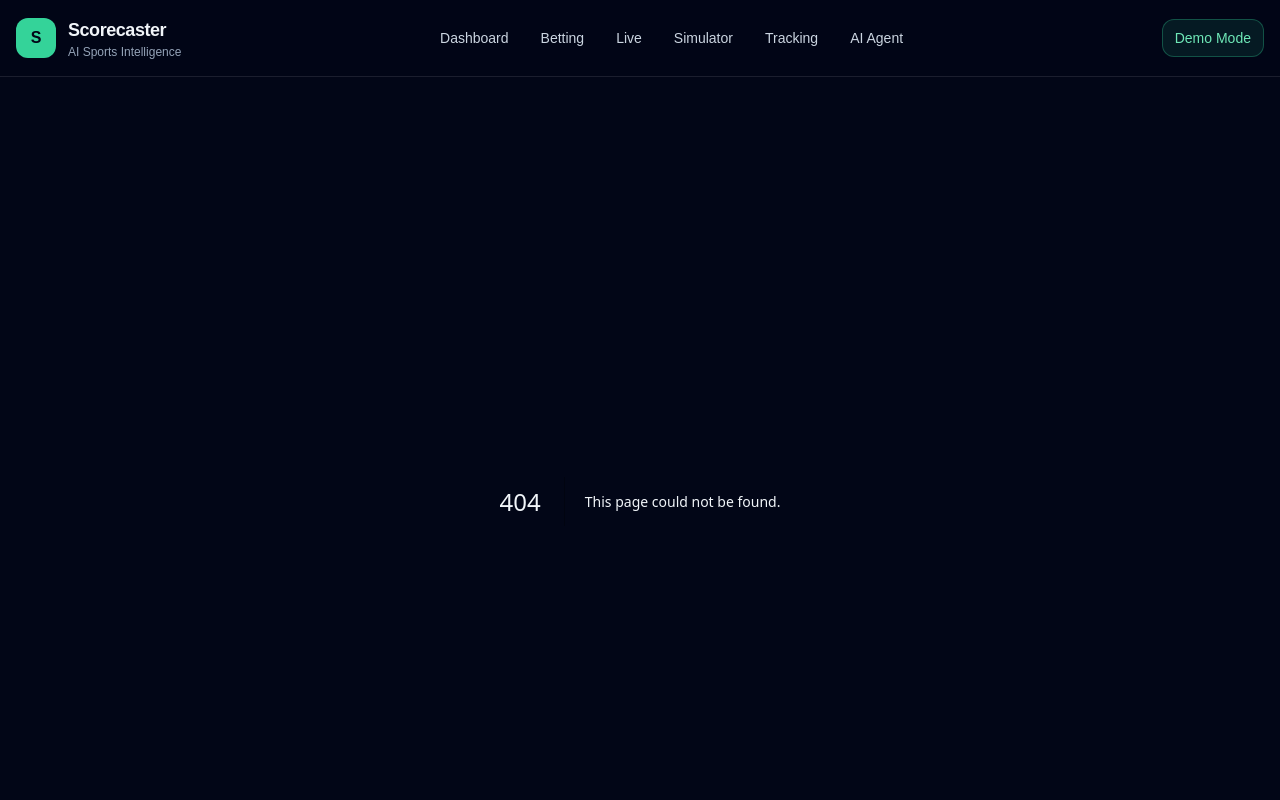
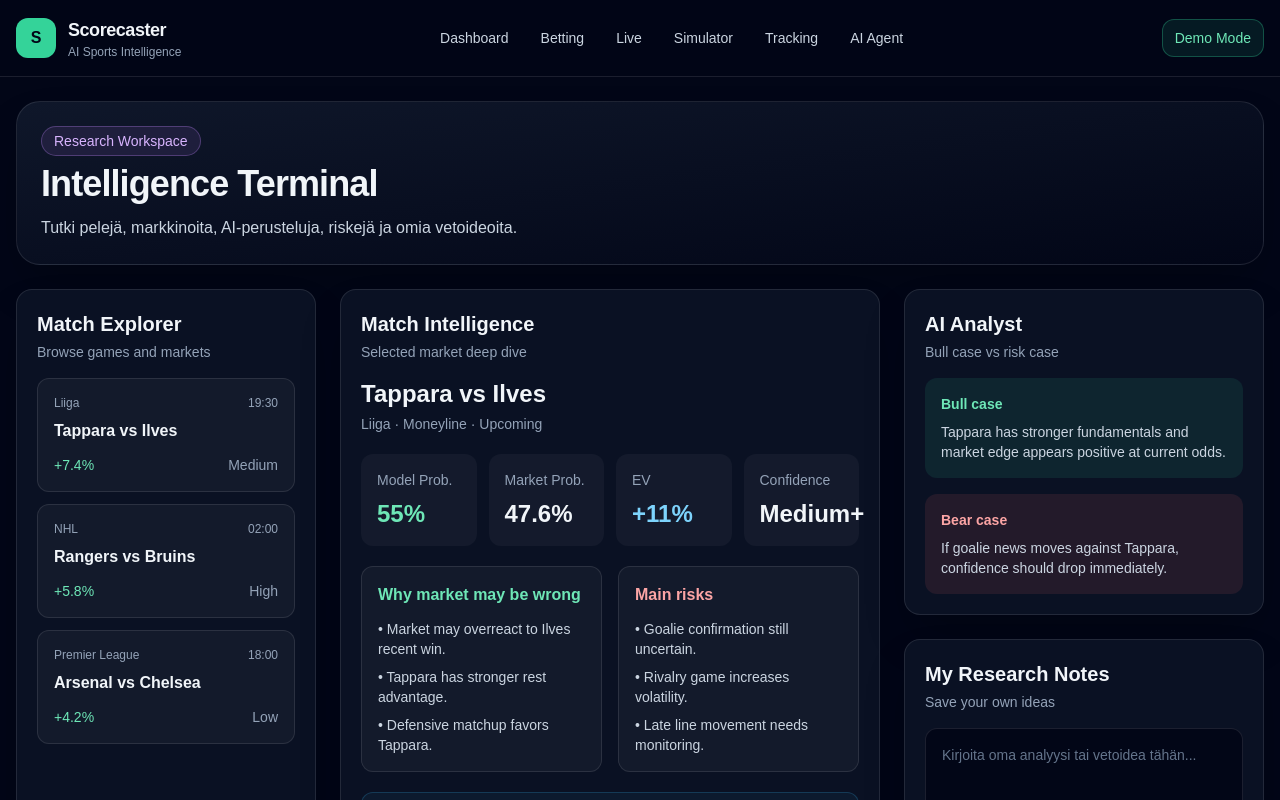
Before and after one commit to vv-glitchhub/scorecaster, a Next.js app: page /intelligence in a window 1280 px wide. Before the commit this address had no page. Shown: the top 800 px of the page. Built offline with nearby package versions, Linux system fonts and the light colour scheme.

Commit message:
Create page.jsx

```diff
--- /dev/null
+++ b/app/intelligence/page.jsx
@@ -0,0 +1,177 @@
+import Panel from "../components/Panel";
+
+const matches = [
+  {
+    id: 1,
+    league: "Liiga",
+    match: "Tappara vs Ilves",
+    time: "19:30",
+    edge: "+7.4%",
+    volatility: "Medium",
+    status: "Upcoming"
+  },
+  {
+    id: 2,
+    league: "NHL",
+    match: "Rangers vs Bruins",
+    time: "02:00",
+    edge: "+5.8%",
+    volatility: "High",
+    status: "Upcoming"
+  },
+  {
+    id: 3,
+    league: "Premier League",
+    match: "Arsenal vs Chelsea",
+    time: "18:00",
+    edge: "+4.2%",
+    volatility: "Low",
+    status: "Upcoming"
+  }
+];
+
+export default function IntelligencePage() {
+  return (
+    <div className="space-y-6">
+      <section className="rounded-3xl border border-white/10 bg-gradient-to-br from-slate-900 to-slate-950 p-6 shadow-2xl">
+        <div className="mb-2 inline-flex rounded-full border border-purple-400/30 bg-purple-400/10 px-3 py-1 text-sm text-purple-300">
+          Research Workspace
+        </div>
+
+        <h1 className="text-4xl font-black tracking-tight">
+          Intelligence Terminal
+        </h1>
+
+        <p className="mt-3 text-slate-300">
+          Tutki pelejä, markkinoita, AI-perusteluja, riskejä ja omia vetoideoita.
+        </p>
+      </section>
+
+      <section className="grid gap-6 lg:grid-cols-[300px_1fr_360px]">
+        <Panel title="Match Explorer" subtitle="Browse games and markets">
+          <div className="space-y-3">
+            {matches.map((game) => (
+              <button
+                key={game.id}
+                className="w-full rounded-xl border border-white/10 bg-white/[0.04] p-4 text-left hover:bg-white/[0.08]"
+              >
+                <div className="flex items-center justify-between">
+                  <div className="text-xs text-slate-400">{game.league}</div>
+                  <div className="text-xs text-slate-400">{game.time}</div>
+                </div>
+
+                <div className="mt-2 font-bold">{game.match}</div>
+
+                <div className="mt-3 flex items-center justify-between text-sm">
+                  <span className="text-emerald-300">{game.edge}</span>
+                  <span className="text-slate-400">{game.volatility}</span>
+                </div>
+              </button>
+            ))}
+          </div>
+        </Panel>
+
+        <Panel title="Match Intelligence" subtitle="Selected market deep dive">
+          <div className="space-y-5">
+            <div>
+              <div className="text-2xl font-black">Tappara vs Ilves</div>
+              <div className="mt-1 text-sm text-slate-400">
+                Liiga · Moneyline · Upcoming
+              </div>
+            </div>
+
+            <div className="grid gap-3 md:grid-cols-4">
+              <div className="rounded-xl bg-white/[0.04] p-4">
+                <div className="text-sm text-slate-400">Model Prob.</div>
+                <div className="mt-2 text-2xl font-black text-emerald-300">
+                  55%
+                </div>
+              </div>
+
+              <div className="rounded-xl bg-white/[0.04] p-4">
+                <div className="text-sm text-slate-400">Market Prob.</div>
+                <div className="mt-2 text-2xl font-black">47.6%</div>
+              </div>
+
+              <div className="rounded-xl bg-white/[0.04] p-4">
+                <div className="text-sm text-slate-400">EV</div>
+                <div className="mt-2 text-2xl font-black text-sky-300">
+                  +11%
+                </div>
+              </div>
+
+              <div className="rounded-xl bg-white/[0.04] p-4">
+                <div className="text-sm text-slate-400">Confidence</div>
+                <div className="mt-2 text-2xl font-black">Medium+</div>
+              </div>
+            </div>
+
+            <div className="grid gap-4 md:grid-cols-2">
+              <div className="rounded-xl border border-white/10 bg-white/[0.04] p-4">
+                <div className="font-bold text-emerald-300">
+                  Why market may be wrong
+                </div>
+                <ul className="mt-3 space-y-2 text-sm text-slate-300">
+                  <li>• Market may overreact to Ilves recent win.</li>
+                  <li>• Tappara has stronger rest advantage.</li>
+                  <li>• Defensive matchup favors Tappara.</li>
+                </ul>
+              </div>
+
+              <div className="rounded-xl border border-white/10 bg-white/[0.04] p-4">
+                <div className="font-bold text-red-300">Main risks</div>
+                <ul className="mt-3 space-y-2 text-sm text-slate-300">
+                  <li>• Goalie confirmation still uncertain.</li>
+                  <li>• Rivalry game increases volatility.</li>
+                  <li>• Late line movement needs monitoring.</li>
+                </ul>
+              </div>
+            </div>
+
+            <div className="rounded-xl border border-sky-400/20 bg-sky-400/5 p-4">
+              <div className="font-bold text-sky-300">AI Thesis</div>
+              <p className="mt-2 text-sm text-slate-300">
+                Tappara ML has value if the market continues to price Ilves too
+                strongly based on recent form. The edge depends mostly on rest
+                advantage, matchup quality and closing odds behavior.
+              </p>
+            </div>
+          </div>
+        </Panel>
+
+        <div className="space-y-6">
+          <Panel title="AI Analyst" subtitle="Bull case vs risk case">
+            <div className="space-y-4 text-sm text-slate-300">
+              <div className="rounded-xl bg-emerald-400/10 p-4">
+                <div className="font-bold text-emerald-300">Bull case</div>
+                <p className="mt-2">
+                  Tappara has stronger fundamentals and market edge appears
+                  positive at current odds.
+                </p>
+              </div>
+
+              <div className="rounded-xl bg-red-400/10 p-4">
+                <div className="font-bold text-red-300">Bear case</div>
+                <p className="mt-2">
+                  If goalie news moves against Tappara, confidence should drop
+                  immediately.
+                </p>
+              </div>
+            </div>
+          </Panel>
+
+          <Panel title="My Research Notes" subtitle="Save your own ideas">
+            <textarea
+              className="min-h-40 w-full rounded-xl border border-white/10 bg-slate-950 p-4 text-sm text-slate-200 outline-none placeholder:text-slate-500"
+              placeholder="Kirjoita oma analyysi tai vetoidea tähän..."
+            />
+
+            <button className="mt-4 w-full rounded-xl bg-purple-400 px-4 py-3 font-bold text-slate-950 hover:bg-purple-300">
+              Save Research Idea
+            </button>
+          </Panel>
+        </div>
+      </section>
+    </div>
+  );
+}
```
